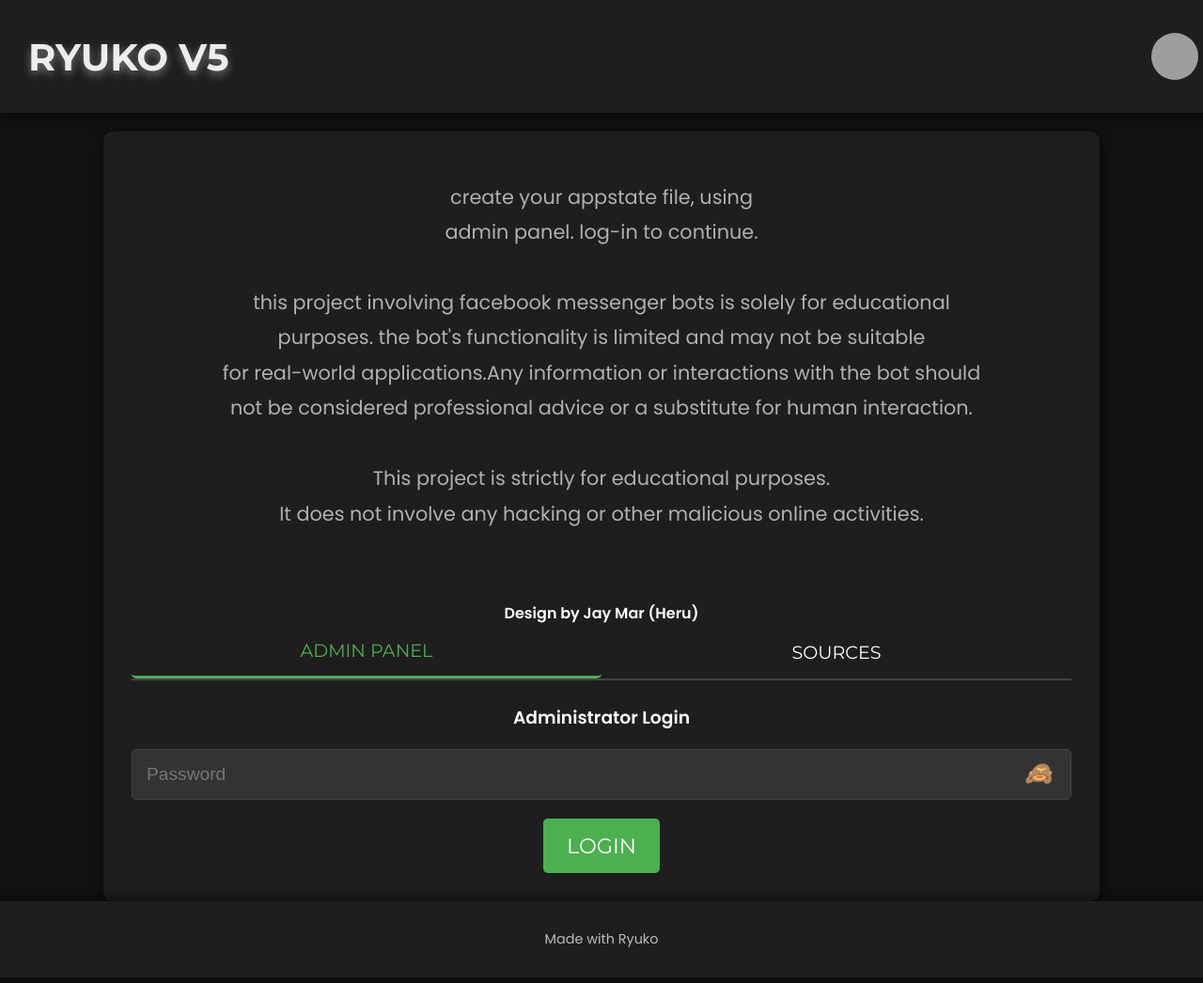
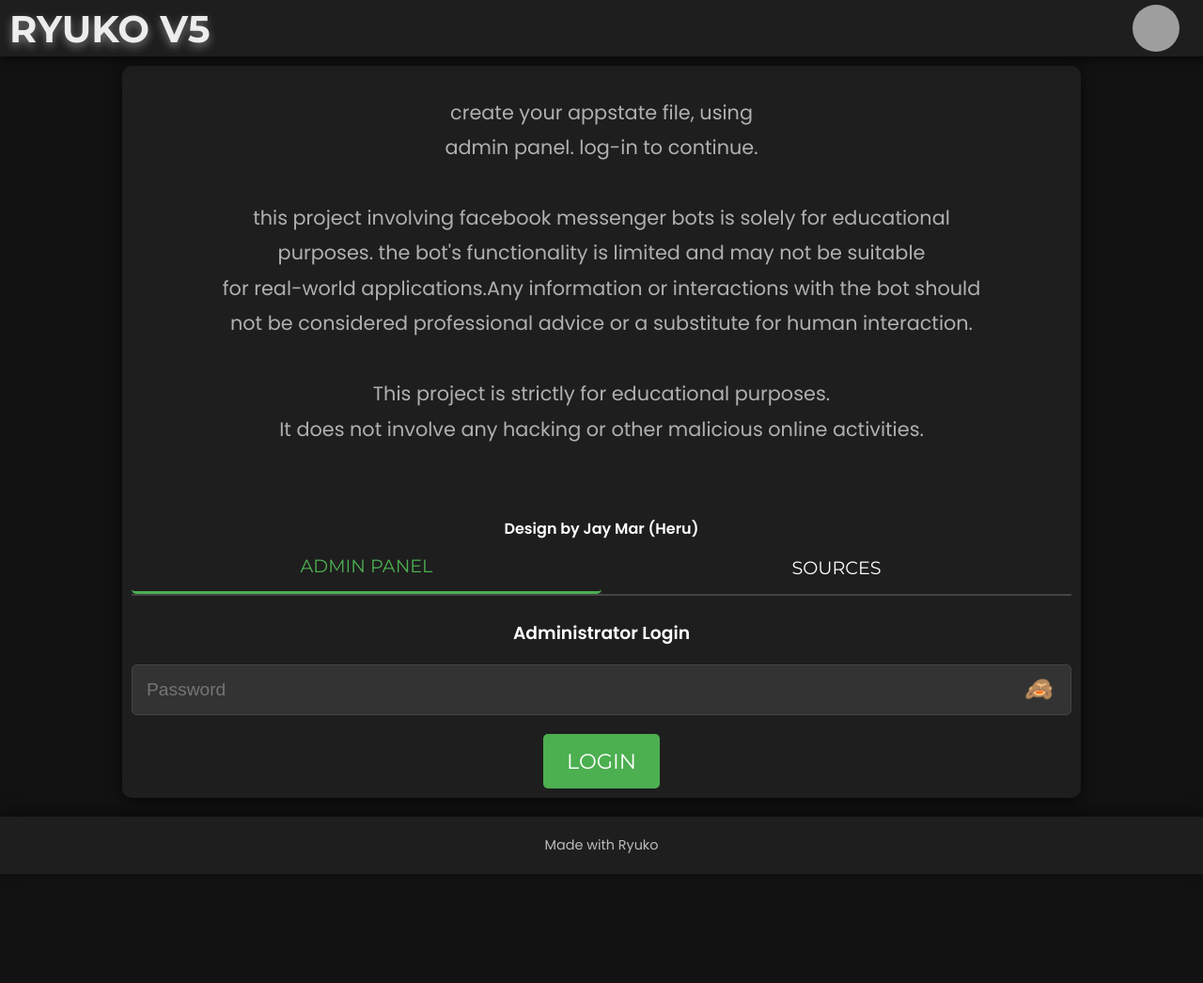
Before and after one commit to yhannie22/Ryuko-V5, a website: page main/webpage/index.html in a window 1280 px wide. Shown: the whole page at 94% size. After the commit the page ends 950 px from the top, so only its background shows below. Drawn offline with Linux system fonts and the light colour scheme; some packages are replaced by stand-ins of ours; grey boxes are pictures that could not be loaded; a script that the page names is missing.

Commit message:
update main/webpage/index.html

```diff
--- a/main/webpage/index.html
+++ b/main/webpage/index.html
@@ -32,7 +32,7 @@
             width: 100%;
             z-index: 1000;
             background-color: #1e1e1e;
-            padding: 20px 30px;
+            padding: 5px 10px;
             font-size: 2rem;
             font-family: 'Montserrat', sans-serif;
             font-weight: 800;
@@ -43,7 +43,7 @@
             display: flex;
             justify-content: space-between;
             align-items: center;
-            height: 80px;
+            height: 50px;
         }
 
         .header-text {
@@ -64,12 +64,12 @@
         .container {
             max-width: 1000px;
             width: 100%;
-            padding: 30px;
+            padding: 10px;
             border-radius: 10px;
             box-shadow: 0 4px 15px rgba(0, 0, 0, 0.6);
             background-color: #1e1e1e;
             text-align: center;
-            margin-top: 120px;
+            margin-top: 50px;
         }
 
         p {
@@ -175,9 +175,10 @@
         }
 
         footer {
-            margin-top: auto;
+
+            margin-top: 20px;
             text-align: center;
-            padding: 30px;
+            padding: 20px;
             font-size: 0.9rem;
             color: rgba(255, 255, 255, 0.7);
             background: #1e1e1e;
```
